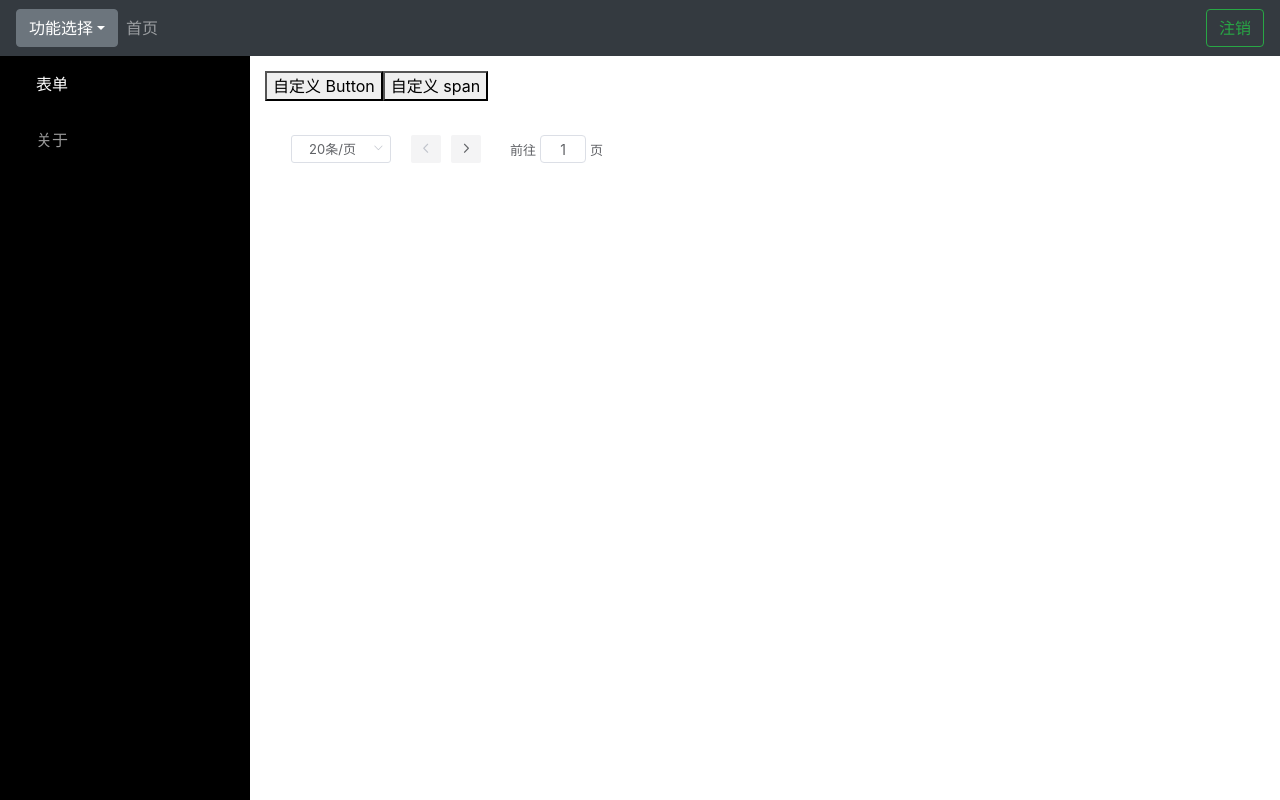
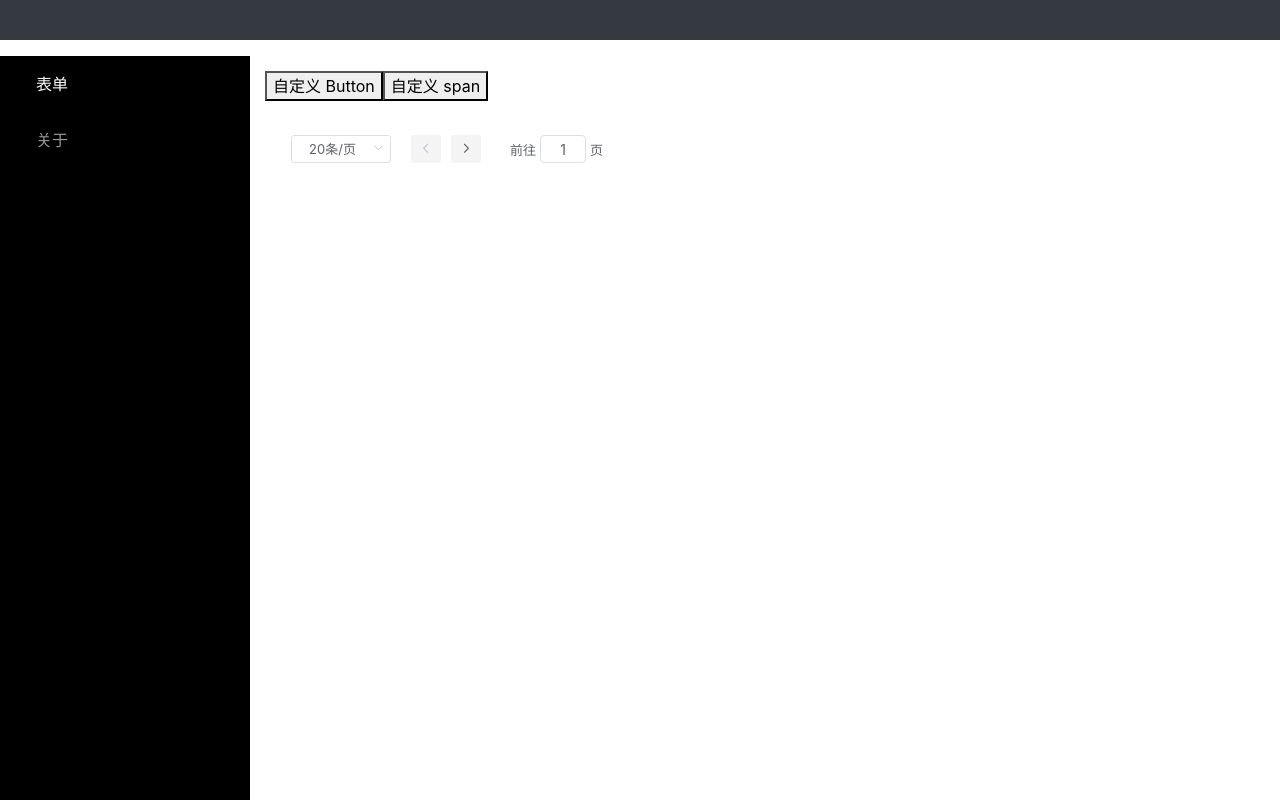
Before and after one commit to tqcenglish/strweb-vue-components, a Vue app: page /form in a window 1280 px wide. Built offline with nearby package versions, Linux system fonts and the light colour scheme.

Commit message:
header display control

```diff
--- a/package.json
+++ b/package.json
@@ -1,6 +1,6 @@
 {
   "name": "strweb-vue-components",
-  "version": "0.1.1",
+  "version": "0.1.2",
   "private": false,
   "scripts": {
     "serve": "vue-cli-service serve",
--- a/src/components/header/index.vue
+++ b/src/components/header/index.vue
@@ -2,11 +2,12 @@
   <nav class="navbar navbar-expand-md navbar-dark fixed-top bg-dark">
     <div class="dropdown">
       <button
+        v-if="functionDisplay"
         class="btn btn-secondary dropdown-toggle"
         type="button"
         id="dropdownMenuButton"
         data-toggle="dropdown"
-      >功能选择</button>
+      >{{functionDisplay}}</button>
       <div class="dropdown-menu" aria-labelledby="dropdownMenuButton">
         <a
           class="dropdown-item"
@@ -18,18 +19,18 @@
     </div>
     <div class="collapse navbar-collapse" id="navbarCollapse">
       <ul class="navbar-nav mr-auto">
-        <li class="nav-item">
+        <li v-if="homeDisplay" class="nav-item">
           <a class="nav-link" href="/">
-            首页
+            {{homeDisplay}}
             <span class="sr-only">(current)</span>
           </a>
         </li>
       </ul>
       <form class="form-inline mt-2 mt-md-0">
         <span style="color: white;">{{name}}</span>&nbsp;&nbsp;
-        <button v-if="enableReboot" class="btn btn-outline-danger my-2 my-sm-0" type="button" @click="reboot">重启</button>
+        <button v-if="rebootDisplay" class="btn btn-outline-danger my-2 my-sm-0" type="button" @click="reboot">{{rebootDisplay}}</button>
         &nbsp;
-        <button class="btn btn-outline-success my-2 my-sm-0" type="button" @click="logout">注销</button>
+        <button v-if="logoutDisplay" class="btn btn-outline-success my-2 my-sm-0" type="button" @click="logout">{{logoutDisplay}}</button>
       </form>
     </div>
   </nav>
@@ -37,7 +38,7 @@
 <script>
 export default {
   name: "strweb-header",
-  props: ['name', 'enableReboot'],
+  props: ['name', 'functionDisplay', 'homeDisplay', 'rebootDisplay', 'logoutDisplay'],
   data() {
     return {
       links: [
@@ -63,9 +64,9 @@ export default {
 };
 </script>
 <style>
-/*顶部菜单高度 56px*/
+/*顶部菜单高度 54px*/
 main {
-  padding-top: 56px;
+  padding-top: 54px;
 }
 
 .router-link-active {
```
